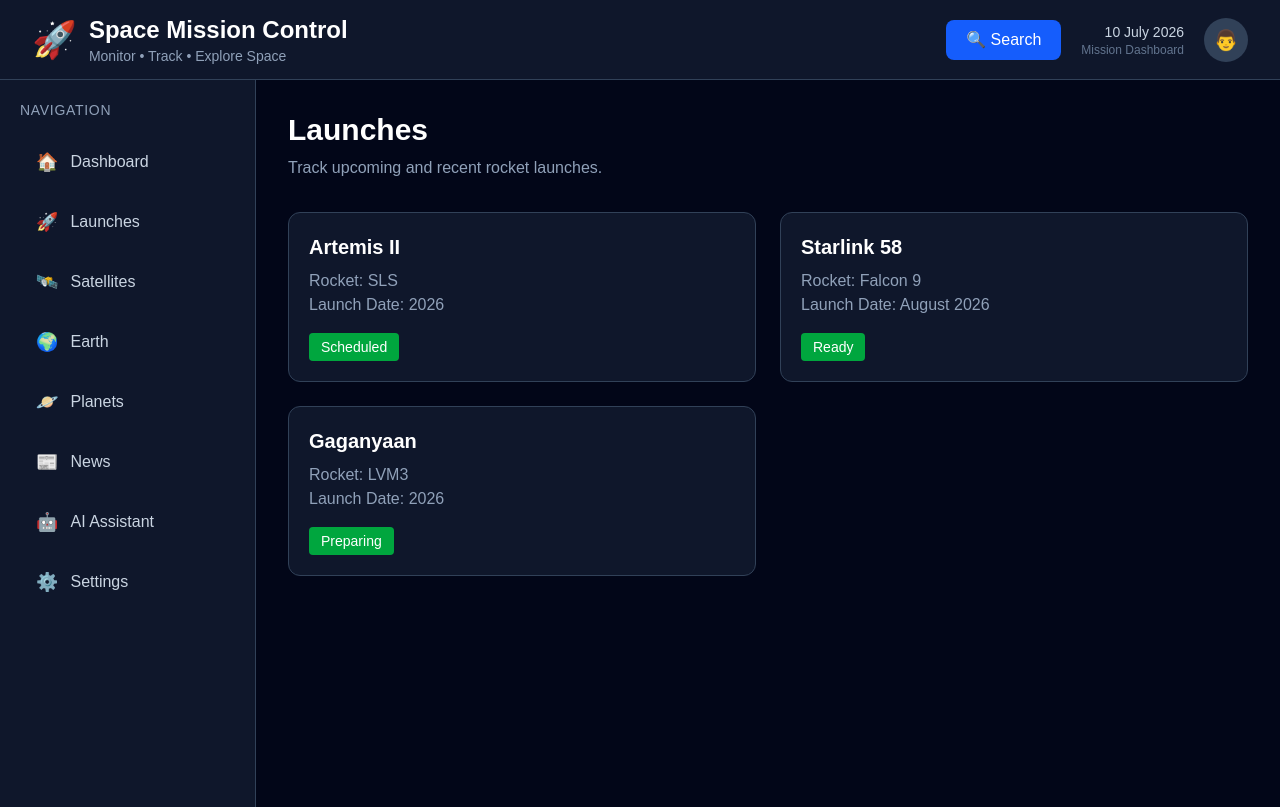
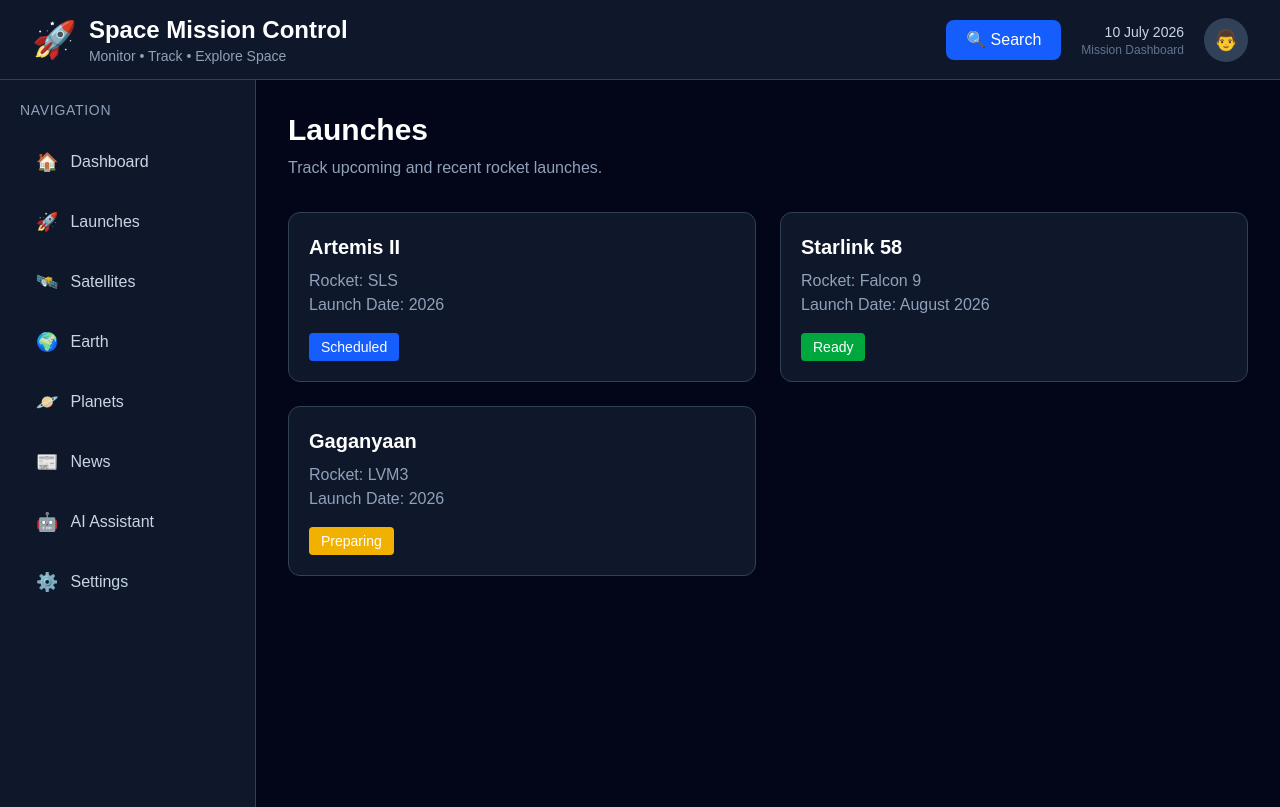
Before and after one commit to pragatipandey-tech/Space-Mission-Control, a React (Vite) app in the folder frontend/: page /launches in a window 1280 px wide. Built offline with nearby package versions, Linux system fonts and the light colour scheme.

Commit message:
style: add dynamic status colors to launch cards

```diff
--- a/frontend/src/components/launches/LaunchCard.tsx
+++ b/frontend/src/components/launches/LaunchCard.tsx
@@ -11,6 +11,14 @@ export default function LaunchCard({
   date,
   status,
 }: LaunchCardProps) {
+
+  const statusColor =
+    status === "Ready"
+      ? "bg-green-600"
+      : status === "Preparing"
+      ? "bg-yellow-500"
+      : "bg-blue-600";
+
   return (
     <div className="rounded-xl border border-slate-700 bg-slate-900 p-5">
       <h2 className="text-xl font-semibold">
@@ -25,7 +33,7 @@ export default function LaunchCard({
         Launch Date: {date}
       </p>
 
-      <span className="mt-4 inline-block rounded bg-green-600 px-3 py-1 text-sm">
+      <span className={`mt-4 inline-block rounded px-3 py-1 text-sm ${statusColor}`}>
         {status}
       </span>
     </div>
```
